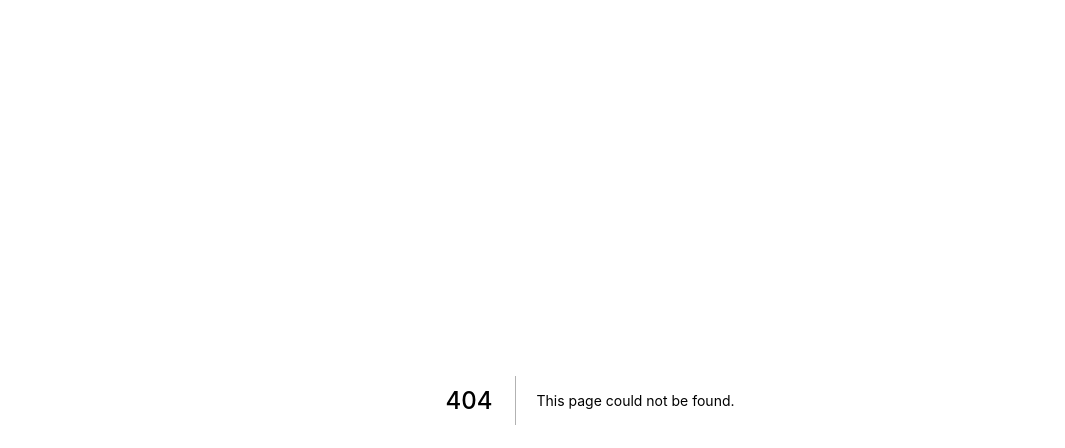
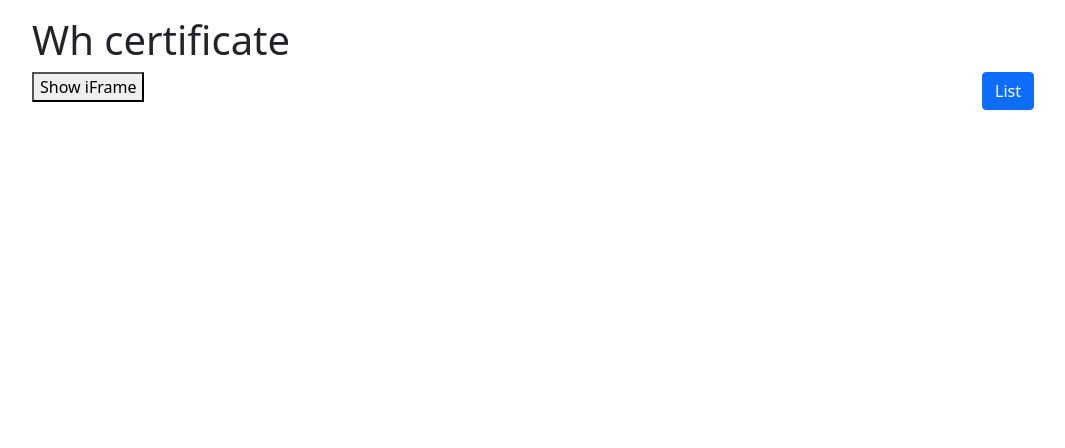
Before and after one commit to saferio-span/vendor-management, a Next.js app: page /check in a window 1280 px wide. Before the commit this address had no page. Shown: the top 448 px of the page, without its empty margins (50-1115 px from the left). Built offline with nearby package versions, Linux system fonts and the light colour scheme; a small style sheet from the web is missing.

Commit message:
Check for redirect issue

```diff
--- /dev/null
+++ b/components/WhCertificate.js
@@ -0,0 +1,38 @@
+import React,{ useState } from 'react'
+import Link from "next/link";
+
+const WhCertificate = ({content}) => {
+    const keyVal = Math.floor(Math.random() * 10000000)
+    const [display,setDisplayIframe] = useState()
+    console.log(keyVal)
+    console.log(content)
+
+    return (
+        <div className="container">
+            <div className="row mt-3">
+                <div className="col-11"><h1>Wh certificate</h1></div>
+
+
+            </div>
+            <div className="row">
+                <div className="col-2">
+                    <button onClick={ () => setDisplayIframe(true) }> Show iFrame </button>
+                </div>
+                <div className="col-8 ">
+
+                </div>
+                <div className="col-2">
+                    <Link href={'/list'}>
+                        <a className="btn btn-primary">List</a>
+                    </Link>
+                </div>
+            </div>
+
+
+            {display && <iframe key={keyVal} className="my-1" title="W9" width="100%" height="625" src="https://testlinks.taxbandits.io?uId=16e2845b-3d9e-4621-bdcd-cba8751f0ab2" /> }
+
+        </div>
+    )
+}
+
+export default WhCertificate
--- /dev/null
+++ b/pages/check.js
@@ -0,0 +1,10 @@
+import React from 'react'
+import WhCertificate from '../components/WhCertificate'
+
+const check = () => {
+    return (
+        <WhCertificate />
+    )
+}
+
+export default check
```
Also changed, not shown: pages/list.js (added, +19 -0 lines).
